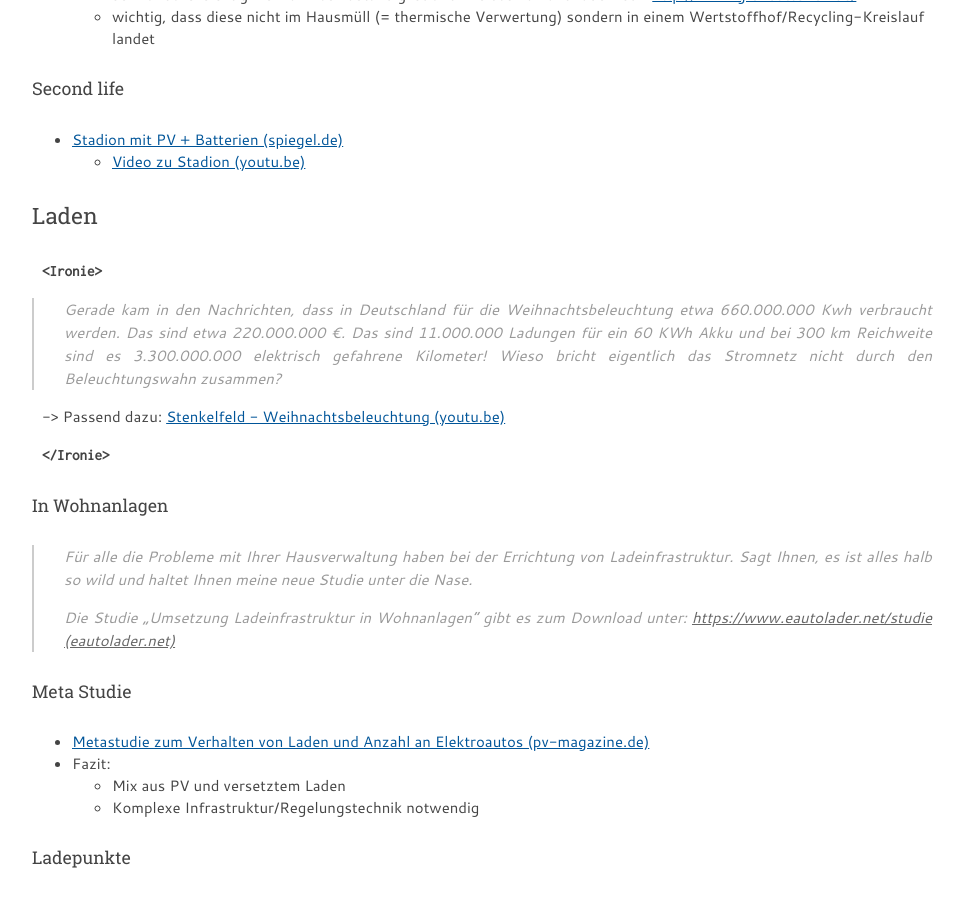
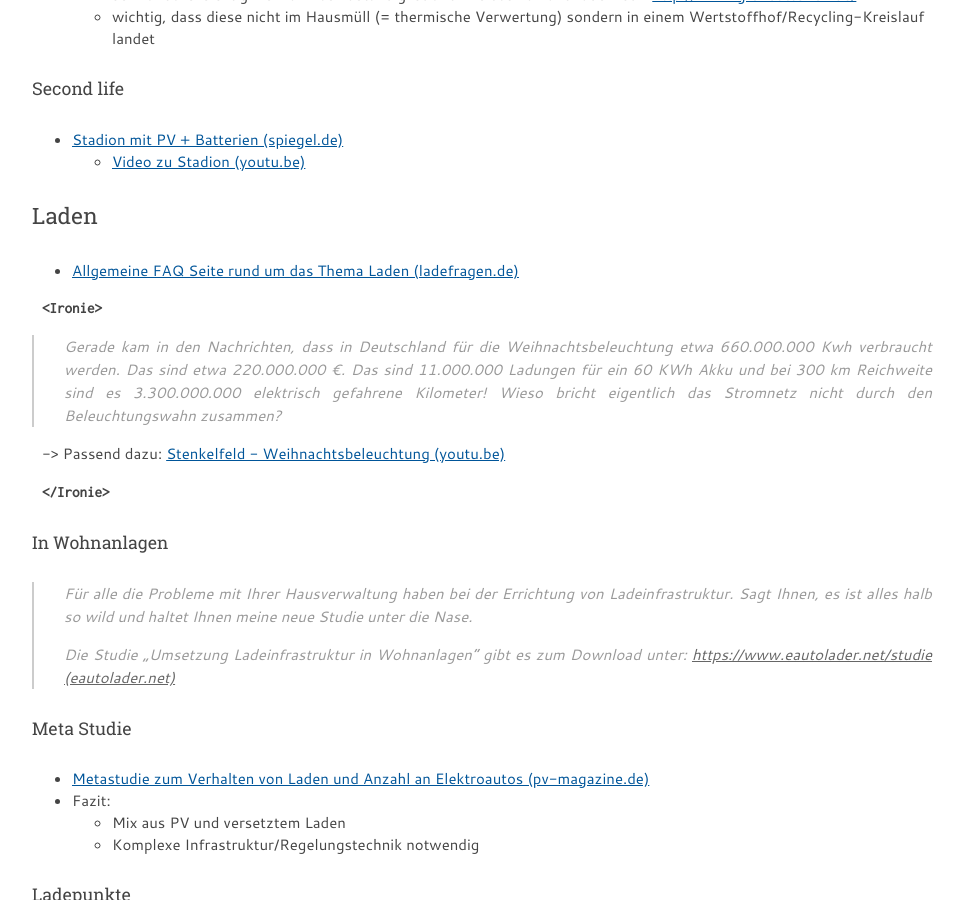
Before and after one commit to MorrisJobke/morrisjobke.github.io, a Jekyll site: the page built from emobility/index.md, in a window 1280 px wide and 900 px high, scrolled down 2846 px. Shown: the whole window, without its empty margins (158-1122 px from the left). Built offline with Jekyll 4.4.1, drawn with Linux system fonts in a browser that asks for light colours.

Commit message:
Addladefragen.de

```diff
--- a/emobility/index.md
+++ b/emobility/index.md
@@ -95,6 +95,7 @@ Letztes Update: Ende April 2019
 
 ## Laden
 
+* [Allgemeine FAQ Seite rund um das Thema Laden (ladefragen.de)](https://ladefragen.de/)
 
 `<Ironie>`
 
```
